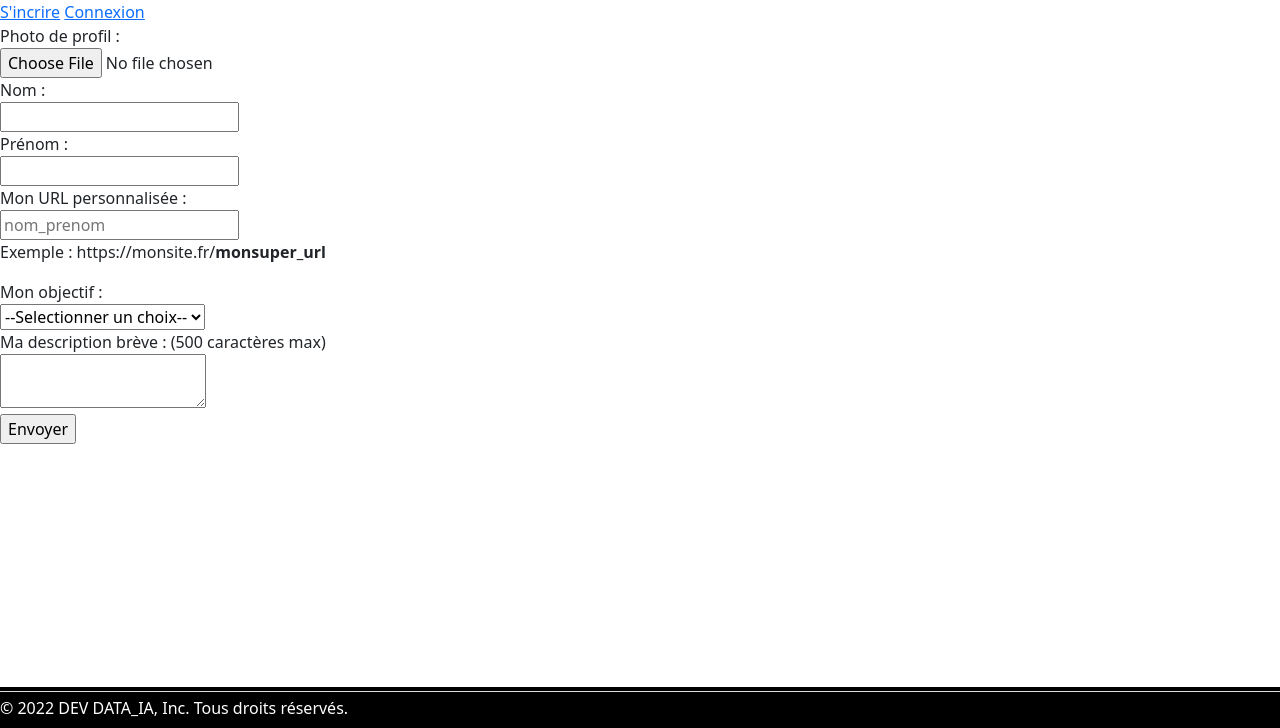
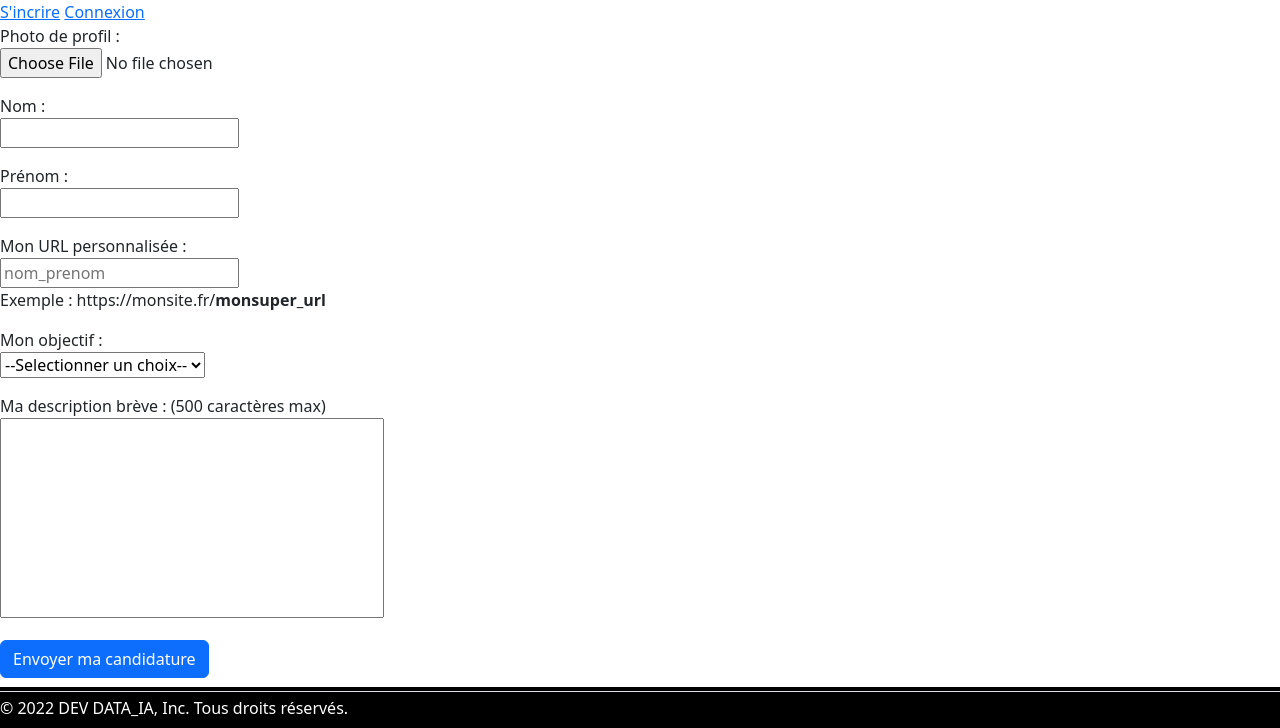
Before and after one commit to Benalieur/arbre_django, a Django app: page /apply/ in a window 1280 px wide. Shown: the part 72-800 px from the top of the page. Run offline with Django 4.2, Linux system fonts and the light colour scheme; some libraries are stand-ins or nearby versions.

Commit message:
front apply

```diff
--- a/account_simplonien/templates/account_simplonien/account.html
+++ b/account_simplonien/templates/account_simplonien/account.html
@@ -1,9 +1,11 @@
 {% extends 'base.html' %}
 
+<div class="container-fluid" style="margin:20px 0 0 30px">
 {% block content %}
 
     {% if user.is_authenticated %}
-    <div class="container-fluid">
+<div class="container-fluid" style="padding:30px 0 0 40px">
+
         <div>
             <h2>Bienvenue {{user.username}} !</h2>
         </div>
@@ -21,5 +23,5 @@
         <a href="{% url "login" %}">Connexion</a>
 
     {% endif %}
-
+</div>
 {% endblock content %}
--- a/account_simplonien/templates/account_simplonien/apply.html
+++ b/account_simplonien/templates/account_simplonien/apply.html
@@ -1,8 +1,12 @@
 {% extends 'base.html' %}
 
+<form class="container-fluid" style="margin:20px 0 0 30px" method="POST" enctype="multipart/form-data">
 {% block content %}
 
     {% if user.is_authenticated %}
+<div class="container-fluid" style="padding:30px 0 0 40px">
+
+    <div style="margin-bottom:40px">
         <div>
             <h2>Bienvenue {{user.username}} !</h2>
         </div>
@@ -10,32 +14,34 @@
         <div>
             <p>Notez vos informations pour ajouter votre candidature à notre liste de <a href="/candidats">candidatures</a> !</p>
         </div>
+    </div>
 
     {% else %}
         <a href="{% url "signup_simplonien" %}">S'incrire</a>
         <a href="{% url "login" %}">Connexion</a>
 
     {% endif %}
-    <form method="POST" enctype="multipart/form-data">
+
+
         {% csrf_token %}
-        <div>
+        <div class="mb-3">
             <label for="upload">Photo de profil :</label><br>
             <input type="file" accept="image/png, image/jpg" name="upload" id="upload" required>
         </div>
-        <div>
+        <div class="mb-3">
             <label for="name">Nom :</label><br>
             <input type="text" name="name" id="name" pattern="[a-Z]{2-20}" required>
         </div>
-        <div>
+        <div class="mb-3">
             <label for="first_name">Prénom :</label><br>
             <input type="text" name="first_name" id="first_name" pattern="[a-Z]{2-20}" required>
         </div>
-        <div>
+        <div class="mb-3">
             <label for="slug">Mon URL personnalisée :</label><br>
             <input type="text" name="slug" id="slug" placeholder="nom_prenom" required>
             <p>Exemple : https://monsite.fr/<b>monsuper_url</b></p>
         </div>
-        <div>
+        <div class="mb-3">
             <label for="position">Mon objectif :</label><br>
             <select name="position" id="position" required>
                 <option value="">--Selectionner un choix--</option>
@@ -46,14 +52,16 @@
                 <option value="Dev Data/IA">Dev OPS</option>
             </select>
         </div>
-        <div>
+        <div class="mb-3">
             <label for="description">Ma description brève : (500 caractères max)</label><br>
-            <textarea id="description" name="description"required></textarea>
-
+            <textarea id="description" style="
+            width: 30%;
+            height: 200px;
+            resize: none;"
+            name="description" required></textarea>
         </div>
-        <div>
-            <input type="submit" value="Envoyer">
+            <button type="submit" class="btn btn-primary">Envoyer ma candidature</button>
+      </form>
    </div>
-    </form>
 
 {% endblock content %}
--- a/account_simplonien/templates/account_simplonien/login.html
+++ b/account_simplonien/templates/account_simplonien/login.html
@@ -4,6 +4,7 @@
 
 {% block content %}
 
+<div class="container-fluid" style="padding:50px 0 0 0">
 
 
 
@@ -71,3 +72,4 @@
 </section>
 
 {% endblock content %}
+</div>
--- a/applicant/templates/applicant/index.html
+++ b/applicant/templates/applicant/index.html
@@ -3,6 +3,8 @@
 
 
 {% block content %}
+
+<div  class="container-fluid" style="padding:30px 0; margin-bottom: 50px">
 
 <div class="container">
 
@@ -40,6 +42,7 @@
     </div>
   </div>
 </div>
+</div>
 
 
 
```
Also changed, not shown: account_simplonien/templates/account_simplonien/competence.html (+5 -2 lines), account_simplonien/templates/account_simplonien/signup.html (+2 -5 lines), applicant/templates/applicant/applicants.html (+5 -2 lines), applicant/templates/applicant/detail.html (+7 -7 lines), static/css/style.css (line endings or trailing spaces). Lines whose indentation alone changed are shown as unchanged.
